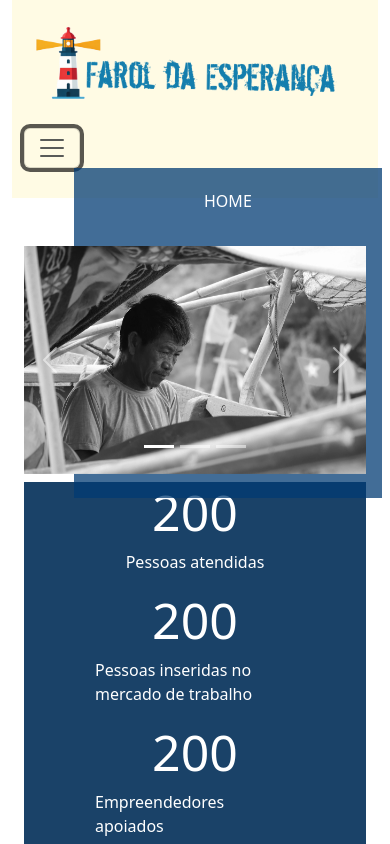
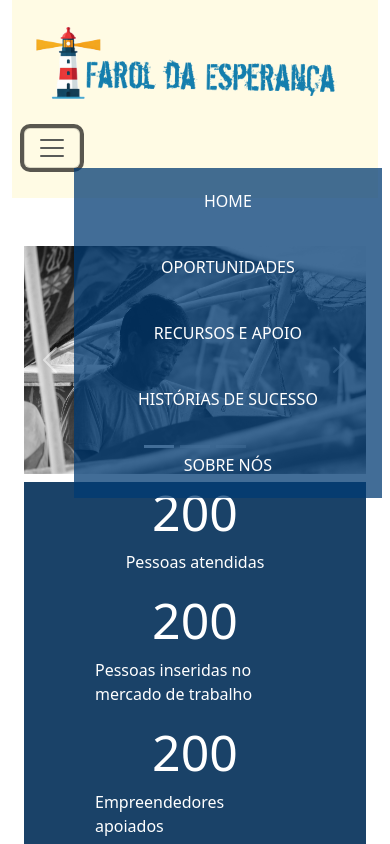
Before and after one commit to weslyramalho/Farol-da-Esperanca-2.0, a React (Vite) app: page / in a window 390 px wide. Both pictures are taken after a click on the button 52 px from the left and 159 px from the top of the page. Shown: the top 844 px of the page. Built offline with nearby package versions, Linux system fonts and the light colour scheme.

Commit message:
corrigindo z-index do header

```diff
--- a/src/components/Header/index.jsx
+++ b/src/components/Header/index.jsx
@@ -24,7 +24,7 @@ const Header = () => {
         >
           <span className="navbar-toggler-icon" />
         </button>
-        <div className="collapse navbar-collapse" id="navbarNavAltMarkup">
+        <div className="collapse navbar-collapse z-3" id="navbarNavAltMarkup">
           <div className="navbar-nav naveg">
             <Link to="/">
             <a className="nav-link opc">
```
